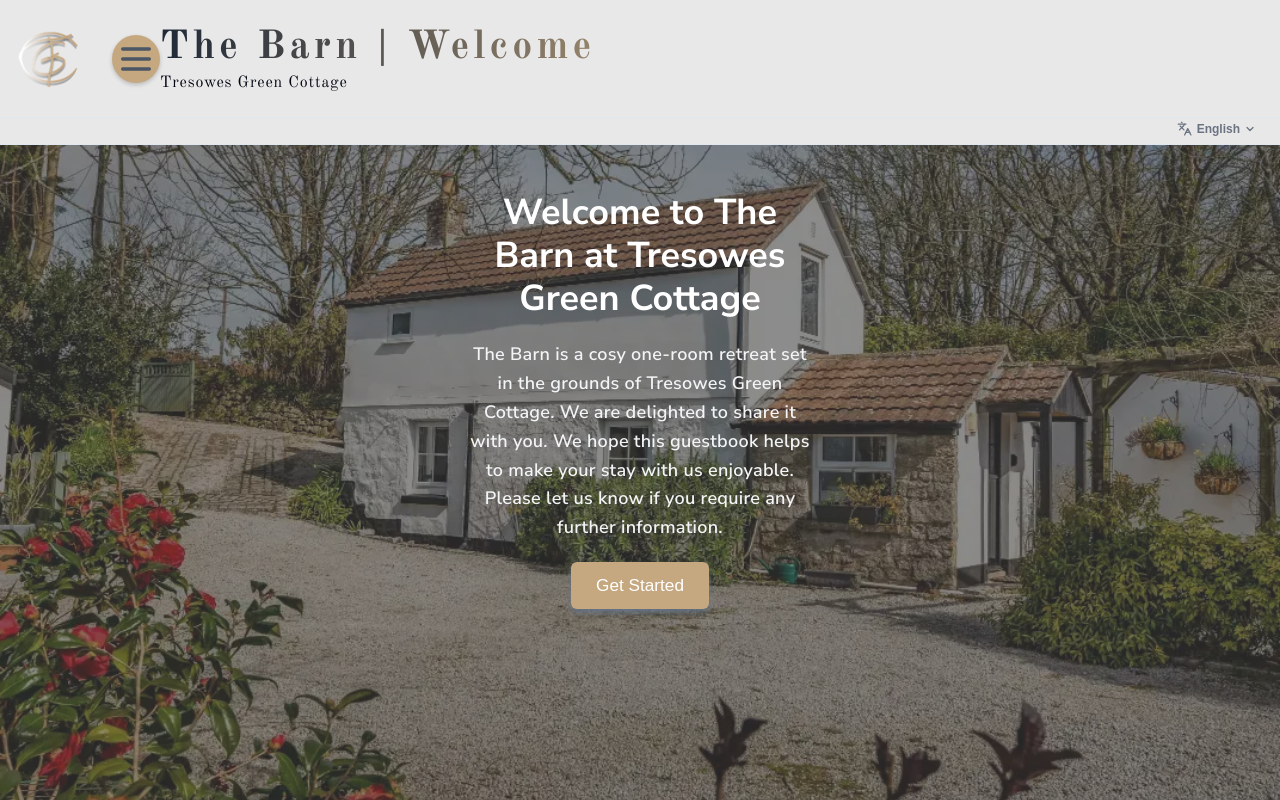
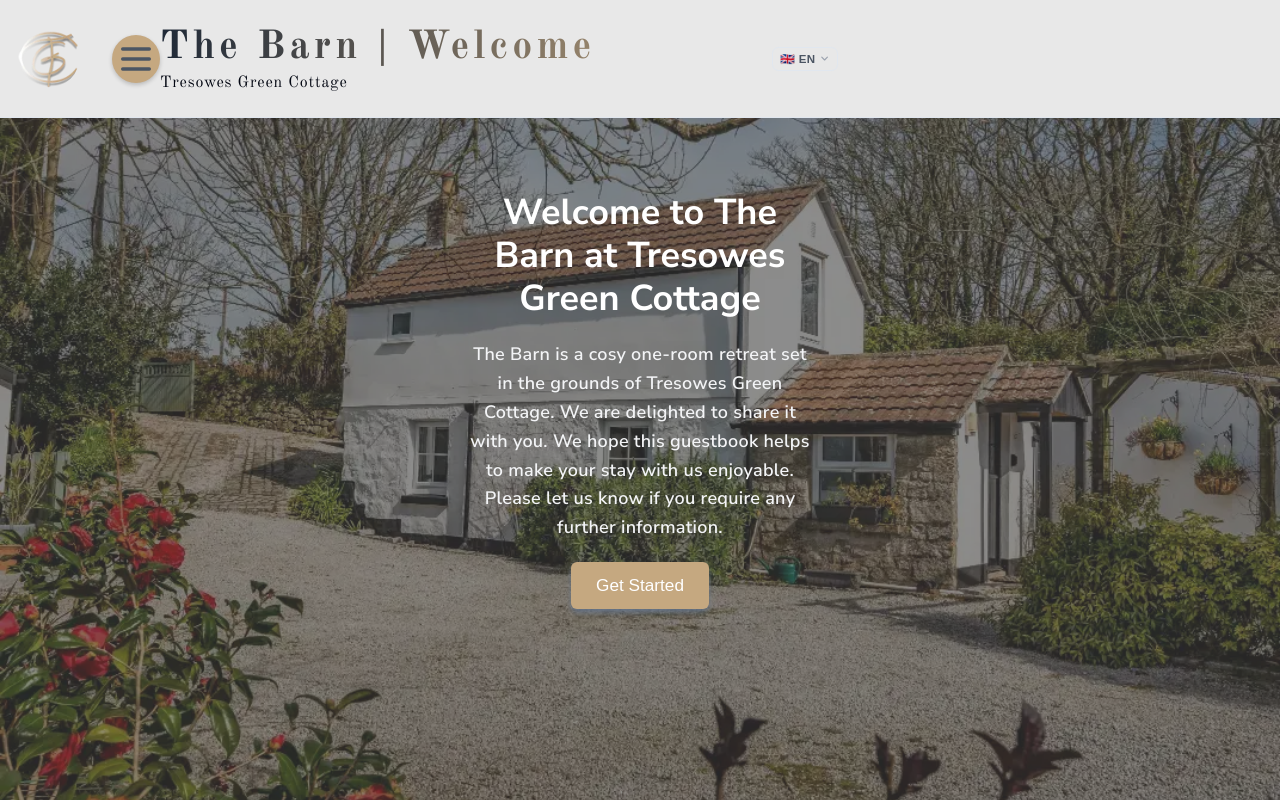
Before and after one commit to Konstantine1307/guidebook-template, a website built with Vite: page src/index.html in a window 1280 px wide. Built offline with nearby package versions, Linux system fonts and the light colour scheme.

Commit message:
fix: compact flag+code lang button back in single navbar row
🇬🇧 EN / 🇩🇪 DE — small bordered pill, dropdown with full names.

Generated with [Devin](https://devin.ai)

Co-Authored-By: Devin <158243242+devin-ai-integration[bot]@users.noreply.github.com>

```diff
--- a/src/components/guide-navbar.ts
+++ b/src/components/guide-navbar.ts
@@ -31,13 +31,11 @@ class GuideNavbar extends HTMLElement {
     const propertyName = guidebook.property.name;
     const t = getUI();
     const lang = getLanguage();
-    const currentLabel = lang === "en" ? "English" : "Deutsch";
+    const currentLabel = lang === "en" ? "🇬🇧 EN" : "🇩🇪 DE";
 
     this.innerHTML = `
       <nav class="navbar" role="navigation" aria-label="Main navigation">
 
-        <!-- Row 1: logo + menu + title -->
-        <div class="navbar-row navbar-row-main">
         <div class="navbar-left">
           <a href="/" data-route="/" aria-label="${t.navbar.homeAriaLabel}" title="${guidebook.property.subtitle}">
             <img
@@ -66,19 +64,15 @@ class GuideNavbar extends HTMLElement {
           </div>
           <span class="navbar-title-sub" style="color:var(--color-heading-1)">${guidebook.property.subtitle}</span>
         </div>
-        </div>
-
-        <!-- Row 2: language switcher -->
-        <div class="navbar-row navbar-row-lang">
+        <div class="navbar-right">
           <div class="lang-dropdown" id="lang-dropdown">
             <button class="lang-dropdown-btn" id="lang-dropdown-btn" aria-haspopup="listbox" aria-expanded="false">
-              <span class="lang-icon">${icons["languages"]}</span>
               <span class="lang-label">${currentLabel}</span>
               <span class="lang-chevron">${icons["chevron-down"]}</span>
             </button>
             <ul class="lang-dropdown-menu" id="lang-dropdown-menu" role="listbox" aria-label="Select language">
-              <li role="option" aria-selected="${lang === "en"}" data-lang="en" class="lang-option${lang === "en" ? " active" : ""}">English</li>
-              <li role="option" aria-selected="${lang === "de"}" data-lang="de" class="lang-option${lang === "de" ? " active" : ""}">Deutsch</li>
+              <li role="option" aria-selected="${lang === "en"}" data-lang="en" class="lang-option${lang === "en" ? " active" : ""}">🇬🇧 English</li>
+              <li role="option" aria-selected="${lang === "de"}" data-lang="de" class="lang-option${lang === "de" ? " active" : ""}">🇩🇪 Deutsch</li>
             </ul>
           </div>
         </div>
--- a/src/styles/global.css
+++ b/src/styles/global.css
@@ -64,7 +64,7 @@
   /* Spacing */
   --radius: 1rem;
   --radius-sm: 0.5rem;
-  --navbar-height: 7rem;
+  --navbar-height: 5.5rem;
 
   /* Card */
   --card-bg: #f3e7db;
@@ -497,26 +497,10 @@ dialog::backdrop {
   width: 100%;
   z-index: 100;
   display: flex;
-  flex-direction: column;
+  align-items: center;
+  padding: 0.5rem 1rem;
   background: var(--color-background);
   border-bottom: 1px solid var(--color-border);
-}
-
-/* Row 1: logo/menu + title */
-.navbar-row-main {
-  display: flex;
-  align-items: center;
-  padding: 0.5rem 1rem;
-  gap: 0;
-}
-
-/* Row 2: language switcher — thin strip, right-aligned */
-.navbar-row-lang {
-  display: flex;
-  justify-content: flex-end;
-  align-items: center;
-  padding: 0 1rem 0.3rem;
-  border-top: 1px solid var(--color-border);
 }
 
 .navbar-left {
@@ -547,6 +531,12 @@ dialog::backdrop {
   padding: 0.25rem;
 }
 
+.navbar-right {
+  display: flex;
+  align-items: center;
+  flex-shrink: 0;
+}
+
 /* Language dropdown */
 .lang-dropdown {
   position: relative;
@@ -555,39 +545,30 @@ dialog::backdrop {
 .lang-dropdown-btn {
   display: flex;
   align-items: center;
-  gap: 0.25rem;
-  padding: 0.2rem 0.5rem;
+  gap: 0.2rem;
+  padding: 0.25rem 0.45rem;
   background: transparent;
-  border: none;
+  border: 1px solid var(--color-border, #d1c9bc);
+  border-radius: 0.4rem;
   cursor: pointer;
-  font-size: 0.75rem;
-  font-weight: 600;
-  color: #6b7280;
+  font-size: 0.72rem;
+  font-weight: 700;
+  color: #4b5563;
   white-space: nowrap;
+  letter-spacing: 0.04em;
 }
 .lang-dropdown-btn:hover {
-  color: #374151;
-}
-
-.lang-icon {
-  display: flex;
-  align-items: center;
-  width: 0.95rem;
-  height: 0.95rem;
-  flex-shrink: 0;
-}
-.lang-icon svg {
-  width: 100%;
-  height: 100%;
+  background: var(--color-primary-light, #f3ede3);
 }
 
 .lang-chevron {
   display: flex;
   align-items: center;
-  width: 0.75rem;
-  height: 0.75rem;
+  width: 0.7rem;
+  height: 0.7rem;
   flex-shrink: 0;
   transition: transform 0.2s;
+  color: #9ca3af;
 }
 .lang-chevron svg {
   width: 100%;
@@ -600,7 +581,7 @@ dialog::backdrop {
 .lang-dropdown-menu {
   display: none;
   position: absolute;
-  bottom: calc(100% + 0.3rem);
+  top: calc(100% + 0.35rem);
   right: 0;
   background: #fff;
   border: 1px solid var(--color-border, #d1c9bc);
@@ -609,7 +590,7 @@ dialog::backdrop {
   list-style: none;
   padding: 0.2rem 0;
   margin: 0;
-  min-width: 7rem;
+  min-width: 7.5rem;
   z-index: 200;
 }
 .lang-dropdown-menu.open {
@@ -672,7 +653,7 @@ dialog::backdrop {
 /* Tablet + desktop shared */
 @media (min-width: 768px) {
   :root {
-    --navbar-height: 8.5rem;
+    --navbar-height: 7rem;
   }
   .navbar-logo {
     width: 3.5rem;
```
Lines whose indentation alone changed are shown as unchanged.
